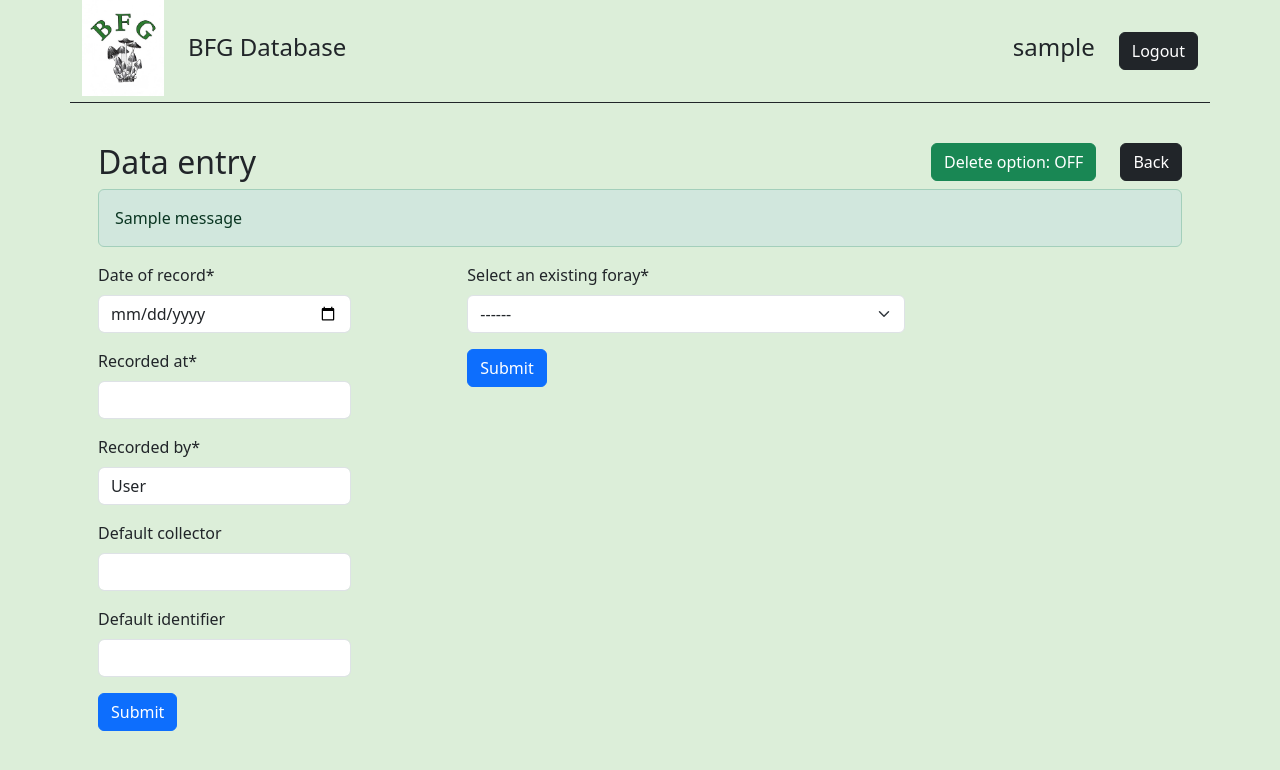
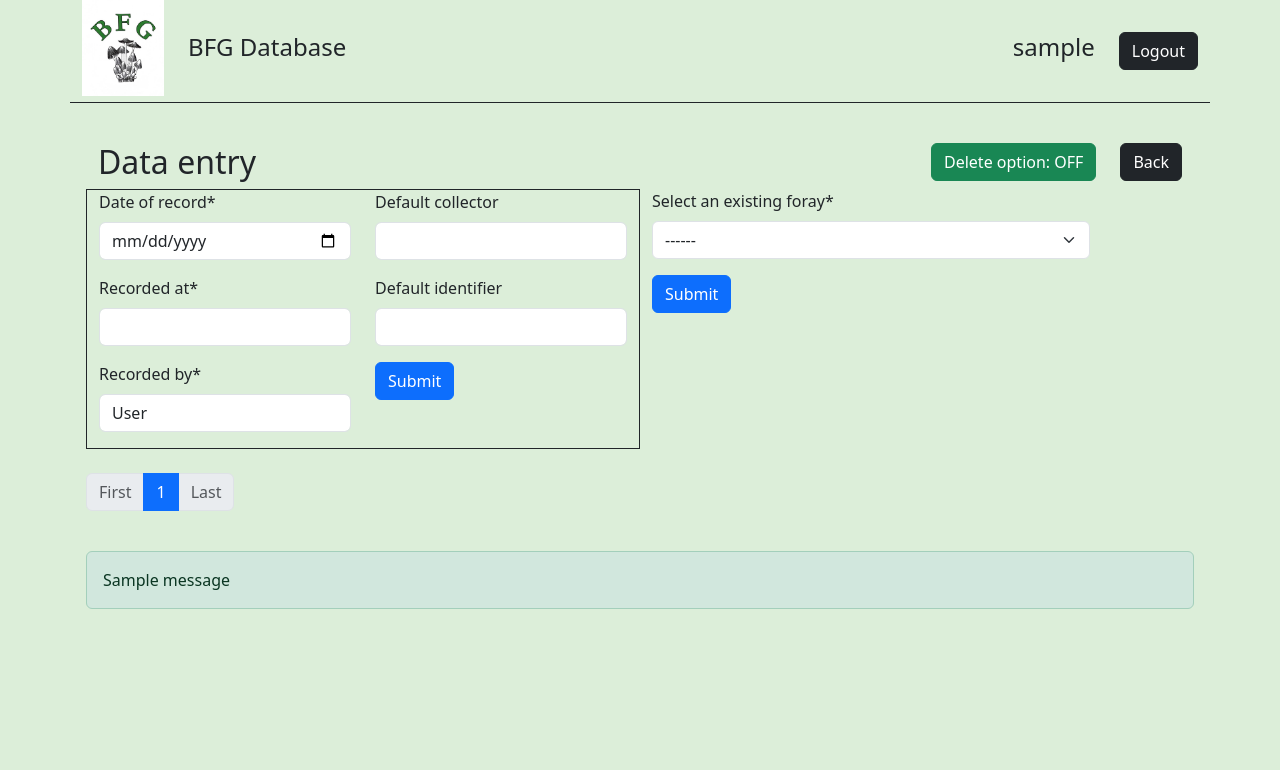
Before and after one commit to Excess10n/BFG-Database-Manager, a Django app: page /record/edit/ in a window 1280 px wide. Shown: the top 770 px of the page. Run offline with Django 5.2, Linux system fonts and the light colour scheme; a user stored in the database is signed in; tables that the repository leaves empty hold one stand-in row (values such as "Sample post"); one stand-in notice (Sample message) is shown; some libraries are stand-ins or nearby versions.

Commit message:
general release changes 4

```diff
--- a/djangoProject/managementApp/forms.py
+++ b/djangoProject/managementApp/forms.py
@@ -148,8 +148,8 @@ class RecordForm(forms.ModelForm):
         })
 
     fungus = forms.CharField(label="Fungus", max_length=64, required=True, widget=forms.TextInput(attrs={"list": "fungusList", "autocomplete": "off"}))
-    collectorFK = forms.CharField(label="Collector", max_length=128, required=True, widget=ListTextWidget(dataset=get_member_names, name="collectorList"))
-    identifierFK = forms.CharField(label="Identifier", max_length=128, required=True, widget=ListTextWidget(dataset=get_member_names, name="identifierList"))
+    collectorFK = forms.CharField(label="Collector*", max_length=128, required=False, widget=ListTextWidget(dataset=get_member_names, name="collectorList"))
+    identifierFK = forms.CharField(label="Identifier*", max_length=128, required=False, widget=ListTextWidget(dataset=get_member_names, name="identifierList"))
     confirmerFK = forms.CharField(label="Confirmer", max_length=128, required=False, widget=ListTextWidget(dataset=get_member_names, name="confirmerList"))
     photographerFK = forms.CharField(label="Photographer", max_length=128, required=False, widget=ListTextWidget(dataset=get_member_names, name="photographerList"))
 
@@ -301,6 +301,30 @@ class RecordFormBrowse(forms.ModelForm):
         }
 
 class RecordInitialForm(forms.Form):
+    def __init__(self, *args, **kwargs):
+        super().__init__(*args, **kwargs)
+        self.helper = FormHelper()
+        self.helper.layout = Layout(
+            Div(
+                Div('date', css_class="col"),
+                Div('coll', css_class="col"),
+                css_class='row',
+            ),
+            Div(
+                Div('site', css_class="col"),
+                Div('ident', css_class="col"),
+                css_class='row',
+            ),
+            Div(
+                Div('rec', css_class="col"),
+                Div(bootstrap.FormActions(
+                    Submit('submit', 'Submit', css_class='btn btn-primary')),
+                    css_class='col'
+                    ),
+                css_class='row',
+            )
+        )
+
     date = forms.DateField(label="Date of record", widget=forms.TextInput(attrs={'type': 'date'}), required=True)
     site = forms.CharField(label="Recorded at", max_length=64, widget=ListTextWidget(dataset=get_site_names, name="siteList"), required=True)
     rec = forms.CharField(label="Recorded by", max_length=128, widget=ListTextWidget(dataset=get_member_names, name="memberList"), required=True)
@@ -335,6 +359,7 @@ class RecordFilterForm(forms.Form):
                 Div(css_class="col-7"),
                 Div('month', css_class="col-1"),
                 Div('dateSingle', css_class="col-2"),
+                Div(HTML('<a href="/record/browse" class="button-class"><button type="button" class="btn btn-danger">Clear</button></a>'), css_class='col'),
                 css_class='row',
             )
         )
@@ -362,9 +387,22 @@ class RecordFilterForm(forms.Form):
 
 
 class RecordOrderForm(forms.Form):
+    def __init__(self, *args, **kwargs):
+        super().__init__(*args, **kwargs)
+        self.helper = FormHelper()
+        self.helper.layout = Layout(
+            Div(
+                Div('order', css_class="col-auto"),
+                Div(bootstrap.FormActions(
+                    Submit('submit', 'Change', css_class='btn btn-primary')),
+                    css_class='col'
+                    ),
+                css_class='row',
+            )
+        )
     CHOICES = [
-        ('1', 'Time'),
-        ('2', 'Name'),
+        ('1', 'Off'),
+        ('2', 'On'),
     ]
     order = forms.ChoiceField(
         label= "",
--- a/djangoProject/managementApp/templates/dataManager/recordBrowse.html
+++ b/djangoProject/managementApp/templates/dataManager/recordBrowse.html
@@ -6,9 +6,6 @@
 <div class="container">
 <div class="row">
     <h2 class="col-auto me-auto">Browse the records</h2>
-    <div class="col-auto">
-        <a href="/record/browse" class="button-class"><button type="button" class="btn btn-danger">Clear Filter</button></a>
-    </div>
     <div class="col-auto">
         <a href="/" class="button-class"><button type="button" class="btn btn-dark">Back</button></a>
     </div>
--- a/djangoProject/managementApp/templates/dataManager/recordEdit.html
+++ b/djangoProject/managementApp/templates/dataManager/recordEdit.html
@@ -20,20 +20,13 @@
         <a href="/" class="button-class"><button type="button" class="btn btn-dark">Back</button></a>
     </div>
 </div>
-{% if messages and not last %}
-    {% for message in messages %}
-        <div class="container alert {{message.tags}}">{{message}}</div>
-    {% endfor %}
-{% endif %}
 <div class="row">
-    <div class="col-3">
+    <div class="col-6 border border-dark">
         <form method="POST" enctype="multipart/form-data">
             {% csrf_token %}
-            {{initForm|crispy}}
-            <input type="submit" value="Submit" class="btn btn-primary">
+            {% crispy initForm %}
         </form>
     </div>
-    <div class="col-1"></div>
     <div class="col-5">
         <form method="POST" enctype="multipart/form-data">
             {% csrf_token %}
@@ -41,25 +34,69 @@
             <input type="submit" value="Submit" class="btn btn-primary">
         </form>
         {% if initPresent %}
-            <br/><br/><br/><br/>
-            <h4>Order</h4>
+            <br/>
+            <h4>A-Z order</h4>
             <form method="POST" enctype="multipart/form-data">
                 {% csrf_token %}
-                {{orderForm|crispy}}
-                <input type="submit" value="Change" class="btn btn-primary">
+                {% crispy orderForm %}
             </form>
         {% endif %}
     </div>
 </div>
 </div>
-<br/><br/>
+<br/>
+<nav aria-label="...">
+    <ul class="pagination">
+    {% if page.isNum %}
+        {% if page.first %}
+            <li class="page-item disabled">
+                <a class="page-link" href="#" tabindex="-1" aria-disabled="true">First</a>
+            </li>
+        {% else %}
+            <li class="page-item">
+                <a class="page-link" href="/record/edit?page=1&delete={{deleteText}}&{{param}}">First</a>
+            </li>
+        {% endif %}
+        {% for x in page.list %}
+            {% if x == page.current %}
+                <li class="page-item active" aria-current="page">
+                    <a class="page-link" href="/record/edit?page={{x}}&delete={{deleteText}}&{{param}}">{{x}}</a>
+                </li>
+            {% else %}
+                <li class="page-item"><a class="page-link" href="/record/edit?page={{x}}&delete={{deleteText}}&{{param}}">{{x}}</a></li>
+            {% endif %}
+        {% endfor %}
+        {% if page.last %}
+            <li class="page-item disabled">
+                <a class="page-link" href="#" tabindex="-1" aria-disabled="true">Last</a>
+            </li>
+        {% else %}
+            <li class="page-item">
+                <a class="page-link" href="/record/edit?page={{page.pageCount}}&delete={{deleteText}}&{{param}}">Last</a>
+            </li>
+        {% endif %}
+    {% else %}
+        {% for x in page.list %}
+            {% if x == page.current %}
+                <li class="page-item active" aria-current="page">
+                    <a class="page-link" href="/record/edit?page={{x}}&delete={{deleteText}}&{{param}}">{{x}}</a>
+                </li>
+            {% else %}
+                <li class="page-item"><a class="page-link" href="/record/edit?page={{x}}&delete={{deleteText}}&{{param}}">{{x}}</a></li>
+            {% endif %}
+        {% endfor %}
+    {% endif %}
+    </ul>
+</nav>
+<br/>
+{% if messages and not last %}
+    {% for message in messages %}
+        <div class="container alert {{message.tags}}">{{message}}</div>
+    {% endfor %}
+{% endif %}
 {% if initPresent %}
 <div class="container">
     <div class="row border-bottom border-dark">
-        {% if dupNum == "new" %}
-            <div class="container alert danger">This fungus has already been entered for this site and date,
-            press new again to confirm</div>
-        {% endif %}
         <div class="col">
             {% if last == 'new' and messages %}
                 {% for message in messages %}
@@ -106,6 +143,7 @@
 <br/>
 <nav aria-label="...">
     <ul class="pagination">
+    {% if page.isNum %}
         {% if page.first %}
             <li class="page-item disabled">
                 <a class="page-link" href="#" tabindex="-1" aria-disabled="true">First</a>
@@ -133,10 +171,79 @@
                 <a class="page-link" href="/record/edit?page={{page.pageCount}}&delete={{deleteText}}&{{param}}">Last</a>
             </li>
         {% endif %}
+    {% else %}
+        {% for x in page.list %}
+            {% if x == page.current %}
+                <li class="page-item active" aria-current="page">
+                    <a class="page-link" href="/record/edit?page={{x}}&delete={{deleteText}}&{{param}}">{{x}}</a>
+                </li>
+            {% else %}
+                <li class="page-item"><a class="page-link" href="/record/edit?page={{x}}&delete={{deleteText}}&{{param}}">{{x}}</a></li>
+            {% endif %}
+        {% endfor %}
+    {% endif %}
     </ul>
 </nav>
 {% endif %}
 
+<script>
+    // AI GEN: create a pop up if the user attempts to leave the page with unsaved changes
+    (() => {
+        const recordForms = Array.from(document.forms).filter((form) =>
+            Array.from(form.elements).some((field) =>
+                field.name && /^form\d+-/.test(field.name)
+            )
+        );
+        const initialValues = new Map();
+        let recordFormSubmitted = false;
+
+        const getValue = (field) => {
+            if (field.type === "checkbox" || field.type === "radio") {
+                return field.checked;
+            }
+            if (field.type === "file") {
+                return Array.from(field.files, (file) => file.name);
+            }
+            if (field instanceof HTMLSelectElement && field.multiple) {
+                return Array.from(field.selectedOptions, (option) => option.value);
+            }
+            return field.value;
+        };
+
+        const editableFields = recordForms.flatMap((form) =>
+            Array.from(form.elements).filter((field) =>
+                field.name &&
+                /^form\d+-/.test(field.name) &&
+                !field.disabled &&
+                !["button", "hidden", "image", "reset", "submit"].includes(field.type)
+            )
+        );
+
+        editableFields.forEach((field) => initialValues.set(field, JSON.stringify(getValue(field))));
+
+        recordForms.forEach((form) => {
+            form.addEventListener("submit", () => {
+                recordFormSubmitted = true;
+            });
+        });
+
+        window.addEventListener("beforeunload", (event) => {
+            if (recordFormSubmitted) {
+                return;
+            }
+
+            const hasUnsavedChanges = editableFields.some(
+                (field) => JSON.stringify(getValue(field)) !== initialValues.get(field)
+            );
+
+            if (hasUnsavedChanges) {
+                event.preventDefault();
+                event.returnValue = "";
+            }
+        });
+    })();
+</script>
+
 {% include "scripts/fungiSuggestions.html" %}
 
 {% endblock content %}
--- a/djangoProject/managementApp/views.py
+++ b/djangoProject/managementApp/views.py
@@ -46,8 +46,8 @@ def pagination(current, total, max=50):
     current = int(current)
 
     pageCount = (total // max) + 1
-    start = current - 9
-    end = current + 9
+    start = current - 7
+    end = current + 7
     if start < 1:
         diff = 1 - start
     elif end > pageCount:
@@ -80,7 +80,7 @@ def pagination(current, total, max=50):
 # the name of the field to filter on must also be included
 
 PAGINATION_CHARS = ["0","A","B","C","D","E","F","G","H","I","J","K","L","M","N","O","P","Q","R","S","T","U","V","W","X","Y","Z"]
-def alphaPagination(currentPage, objects, field):
+def alphaPagination(currentPage, objects, field, formList=False):
     # default to A
     if currentPage == None or not currentPage in PAGINATION_CHARS:
         currentPage = "A"
@@ -91,7 +91,12 @@ def alphaPagination(currentPage, objects, field):
     # get all the letters to include
     pageList = []
     for char in PAGINATION_CHARS:
-        if char == "0":
+        if formList: # this operates differently when working with a form list
+            for obj in objects:
+                if obj[field][0].upper() == char:
+                    pageList.append(char)
+                    break
+        elif char == "0":
             if objects.filter(**regex_kwargs).exists():
                 pageList.append(char)
         else:
@@ -109,7 +114,14 @@ def alphaPagination(currentPage, objects, field):
                 index = 0
 
     # filter the objects
-    if currentPage == "0":
+    if formList: # this operates differently when working with a form list
+        temp = []
+        for obj in objects:
+            if obj[field][0].upper() == currentPage:
+                temp.append(obj)
+        objects = temp
+        print(objects)
+    elif currentPage == "0":
         objects = objects.filter(**regex_kwargs)
     else:
         starts_kwargs = {field + "__istartswith": currentPage}
@@ -225,6 +237,15 @@ def manageForm(form, new, edit, request):
                 messages.add_message(request, messages.ERROR, "Recorder hasn't been entered")
                 return False
 
+            # if record is new check for optional default coll and ident
+            coll_id = request.GET.get("coll")
+            if coll_id is not None and not data["collectorFK"]:
+                data["collectorFK"] = Member.objects.get(id=coll_id).fullName
+
+            ident_id = request.GET.get("ident")
+            if ident_id is not None and not data["identifierFK"]:
+                data["identifierFK"] = Member.objects.get(id=ident_id).fullName
+
         date_value = request.GET.get("date")
         if date_value is not None:
             inst.dateFound = datetime.datetime.strptime(date_value, "%Y-%m-%d").date()
@@ -268,10 +289,15 @@ def manageForm(form, new, edit, request):
         messages.add_message(request, messages.ERROR, f"Fungus \"{data['fungus']}\" not found")
         return False
 
-    identifier = get_member(data["identifierFK"], data["identifierFK"])
-    if identifier is None:
+    if data["identifierFK"]:
+        identifier = get_member(data["identifierFK"], data["identifierFK"])
+        if identifier is None:
+            return False
+        inst.identifierFK = identifier
+    else:
+        messages.add_message(request, messages.ERROR, "No Identifier selected")
         return False
-    inst.identifierFK = identifier
+
 
     confirmer = None
     if data["confirmerFK"]:
@@ -280,10 +306,14 @@ def manageForm(form, new, edit, request):
             return False
     inst.confirmerFK = confirmer
 
-    collector = get_member(data["collectorFK"], data["collectorFK"])
-    if collector is None:
+    if data["collectorFK"]:
+        collector = get_member(data["collectorFK"], data["collectorFK"])
+        if collector is None:
+            return False
+        inst.collectorFK = collector
+    else:
+        messages.add_message(request, messages.ERROR, "No Collector selected")
         return False
-    inst.collectorFK = collector
 
     photographer = None
     if data["photographerFK"]:
@@ -347,7 +377,7 @@ def RecordEditView(request):
     # get page
     currentPage = request.GET.get("page")
     if currentPage == None or currentPage == "None":
-        currentPage = 1
+        currentPage = "1"
 
     # foray selector
     foray_form_post = (
@@ -384,9 +414,7 @@ def RecordEditView(request):
         data = {
             "date": request.GET.get('date'),
             "site": request.GET.get('site'),
-            "rec": request.GET.get('rec'),
-            "coll": None,
-            "ident": None
+            "rec": request.GET.get('rec')
         }
         init = {
             "date": request.GET.get('date'),
@@ -396,11 +424,9 @@ def RecordEditView(request):
         if request.GET.get("coll") != None:
             param += f"&coll={request.GET.get('coll')}"
             init["coll"] = Member.objects.get(id=request.GET.get('coll'))
-            data["coll"] = init["coll"].fullName
         if request.GET.get("ident") != None:
             param += f"&ident={request.GET.get('ident')}"
             init["ident"] = Member.objects.get(id=request.GET.get('ident'))
-            data["ident"] = init["ident"].fullName
 
         try:
             # its either initilized with the params or not
@@ -476,7 +502,7 @@ def RecordEditView(request):
 
     if request.method == "POST" and submitted_prefix:
         if submitted_prefix == "form0":
-            newForm = RecordForm("New", request.POST if submitted_prefix == "form0" else None, request.FILES or None, prefix="form0")
+            newForm = RecordForm("Save", request.POST if submitted_prefix == "form0" else None, request.FILES or None, prefix="form0")
             if newForm.is_valid():
                 done = manageForm(newForm, True, False, request)
                 if done:
@@ -557,17 +583,23 @@ def RecordEditView(request):
         else:
             formList.append(dic)
 
-    # pagination
-    currentPage, pageCount, start, end, pageList, _ = pagination(currentPage, records.count(), 15)
-    formList = formList[start:end]
-
-    page = {"current": currentPage, "first": currentPage == 1, "last": currentPage == pageCount, "pageCount": pageCount, "list": pageList}
-
-    # new form, also check if there is a default coll or ident
-    if data == {}:
-        newForm = RecordForm("New", request.POST if submitted_prefix == "form0" else None, request.FILES or None, prefix="form0")
-    else:
-        newForm = RecordForm("New", request.POST if submitted_prefix == "form0" else None, request.FILES or None, prefix="form0", initial={"collectorFK": data["coll"],"identifierFK": data["ident"]})
+    # pagination (alpha if order is 2)
+    if order == "1":
+        if not currentPage.isnumeric():
+            currentPage = "1"
+        currentPage, pageCount, start, end, pageList, _ = pagination(currentPage, records.count(), 15)
+        formList = formList[start:end]
+        page = {"isNum": True, "current": currentPage, "first": currentPage == 1, "last": currentPage == pageCount, "pageCount": pageCount, "list": pageList}
+
+    else:
+        if currentPage.isnumeric():
+            currentPage = "A"
+        currentPage, pageList, formList = alphaPagination(currentPage, formList, "name", True)
+        page = {"isNum": False, "current": currentPage, "list": pageList}
+
+
+    # new form
+    newForm = RecordForm("Save", request.POST if submitted_prefix == "form0" else None, request.FILES or None, prefix="form0")
 
     # get species count
     species = records.values_list("fungusFK_id", flat=True).distinct().count()
@@ -856,9 +888,8 @@ def RecordBrowseView(request):
 
     # add labels to the options displayed (AI GEN used for efficinecy improvement)
     pageLabels = []
-    previous = ""
     if bounds and bounds[0][1] > 0:
-        firstLabelIndex = bounds[0][1] - 1
+        firstLabelIndex = bounds[0][0]
         labelNames = list(
             records.values_list("fungusFK__currentFungus__fullName", flat=True)[
                 firstLabelIndex:bounds[-1][1]
@@ -869,18 +900,19 @@ def RecordBrowseView(request):
         labelNames = []
 
     for i in range(len(pageList)):
-        labelIndex = bounds[i][1] - 1 - firstLabelIndex
-        if labelIndex < 0 or labelIndex >= len(labelNames):
+        firstIndex = bounds[i][0] - firstLabelIndex
+        lastIndex = bounds[i][1] - firstLabelIndex - 1
+        if lastIndex < 0 or lastIndex >= len(labelNames):
             pageLabels.append({"num": pageList[i], "label": f"{pageList[i]}"})
             continue
 
-        last = labelNames[labelIndex][0]
-
-        if previous != last:
-            pageLabels.append({"num": pageList[i], "label": f"({last.upper()}){pageList[i]}"})
-            previous = last.upper()
+        first = labelNames[firstIndex][0].upper()
+        last = labelNames[lastIndex][0].upper()
+
+        if first == last:
+            pageLabels.append({"num": pageList[i], "label": f"({first}) {pageList[i]}"})
         else:
-            pageLabels.append({"num": pageList[i], "label": f"{pageList[i]}"})
+            pageLabels.append({"num": pageList[i], "label": f"({first}-{last}) {pageList[i]}"})
 
     records = records[start:end]
 
```
Also changed, not shown: djangoProject/managementApp/templates/index.html (+8 -6 lines). Lines whose indentation alone changed are shown as unchanged.
